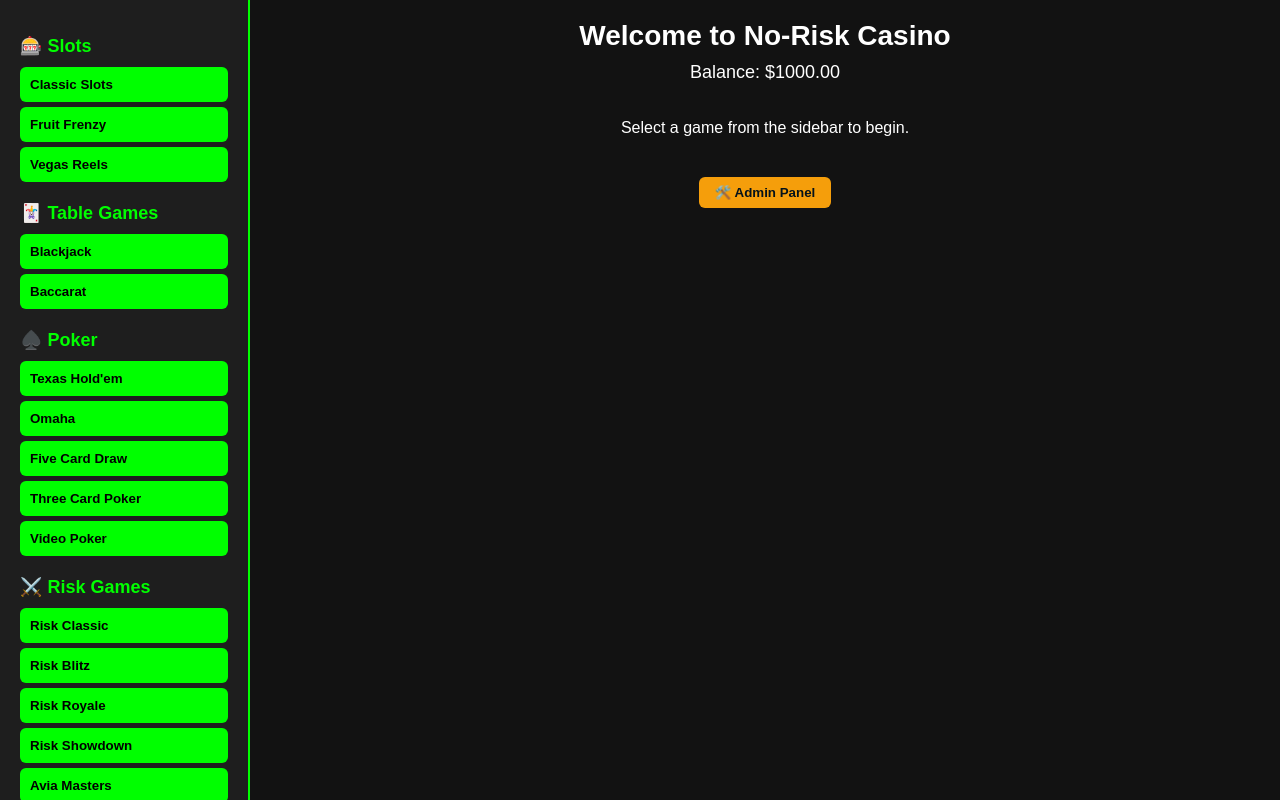
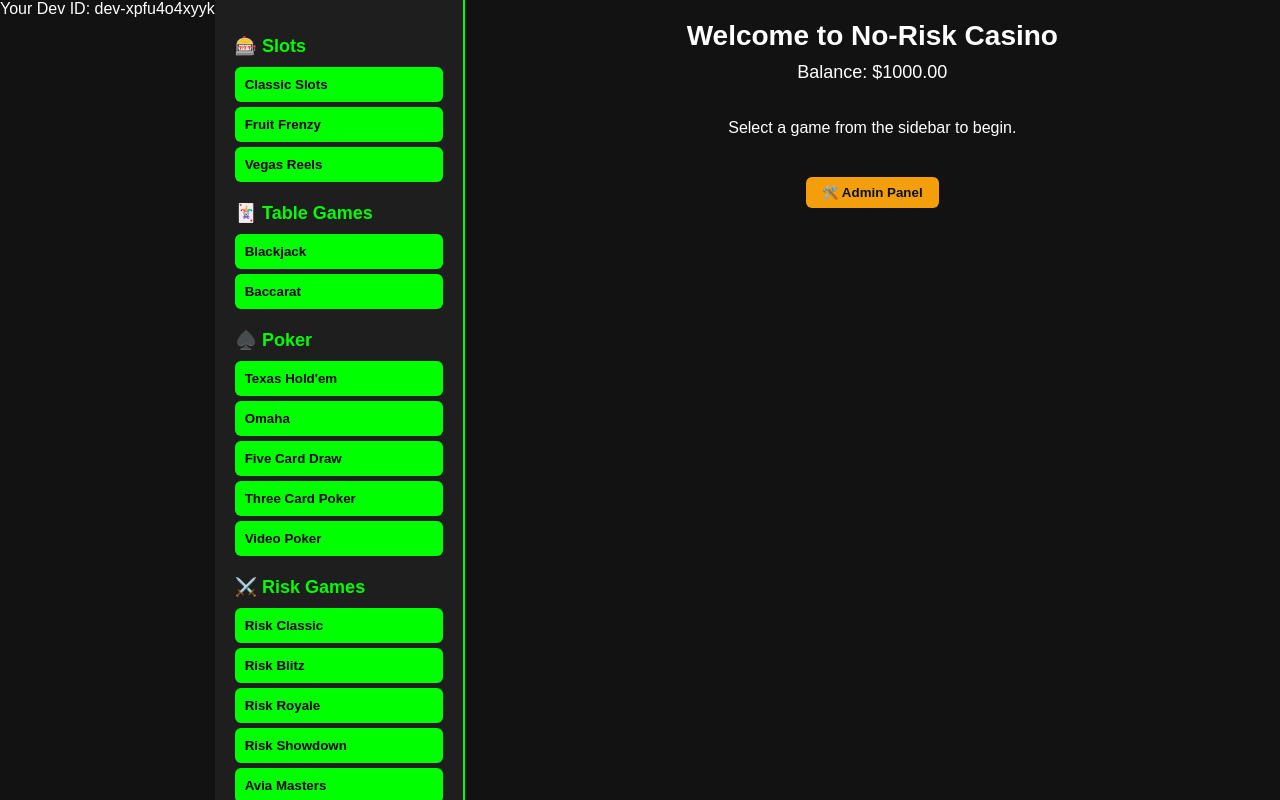
Before and after one commit to NathanM32712/nathan-s-riskless-casino, a plain HTML site: page index.html in a window 1280 px wide. Drawn offline with Linux system fonts and the light colour scheme; no server answers.

Commit message:
Add files via upload

```diff
--- a/index.html
+++ b/index.html
@@ -74,6 +74,17 @@
   </style>
 </head>
 <body>
+  <div id="devIDDisplay"></div>
+
+<script>
+  let deviceID = localStorage.getItem('deviceID');
+  if (!deviceID) {
+    deviceID = 'dev-' + Math.random().toString(36).substr(2);
+    localStorage.setItem('deviceID', deviceID);
+  }
+
+  document.getElementById('devIDDisplay').textContent = `Your Dev ID: ${deviceID}`;
+</script>
   <div id="sidebar">
     <div class="category"><h2>🎰 Slots</h2>
       <button class="game-button" onclick="launchGame('Classic Slots')">Classic Slots</button>
```
